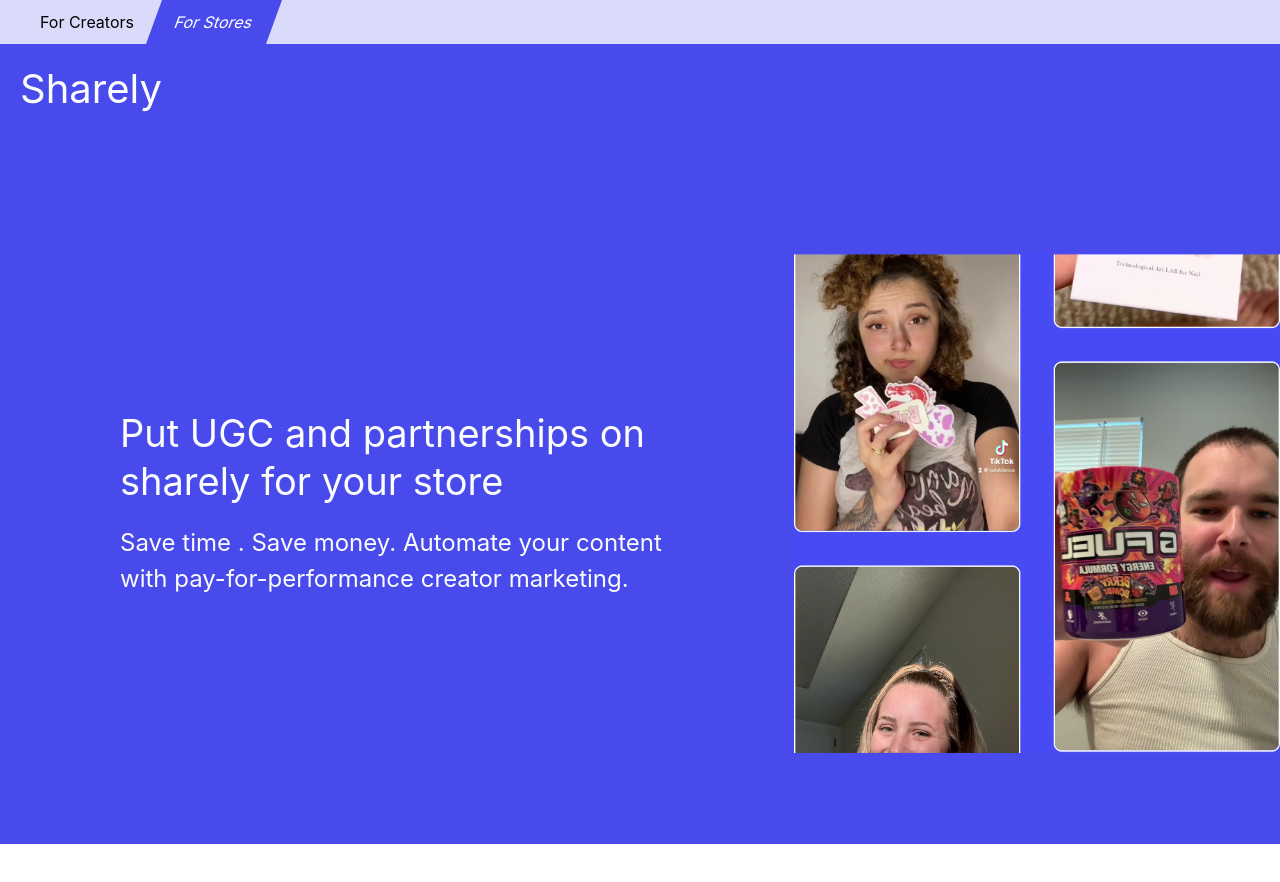
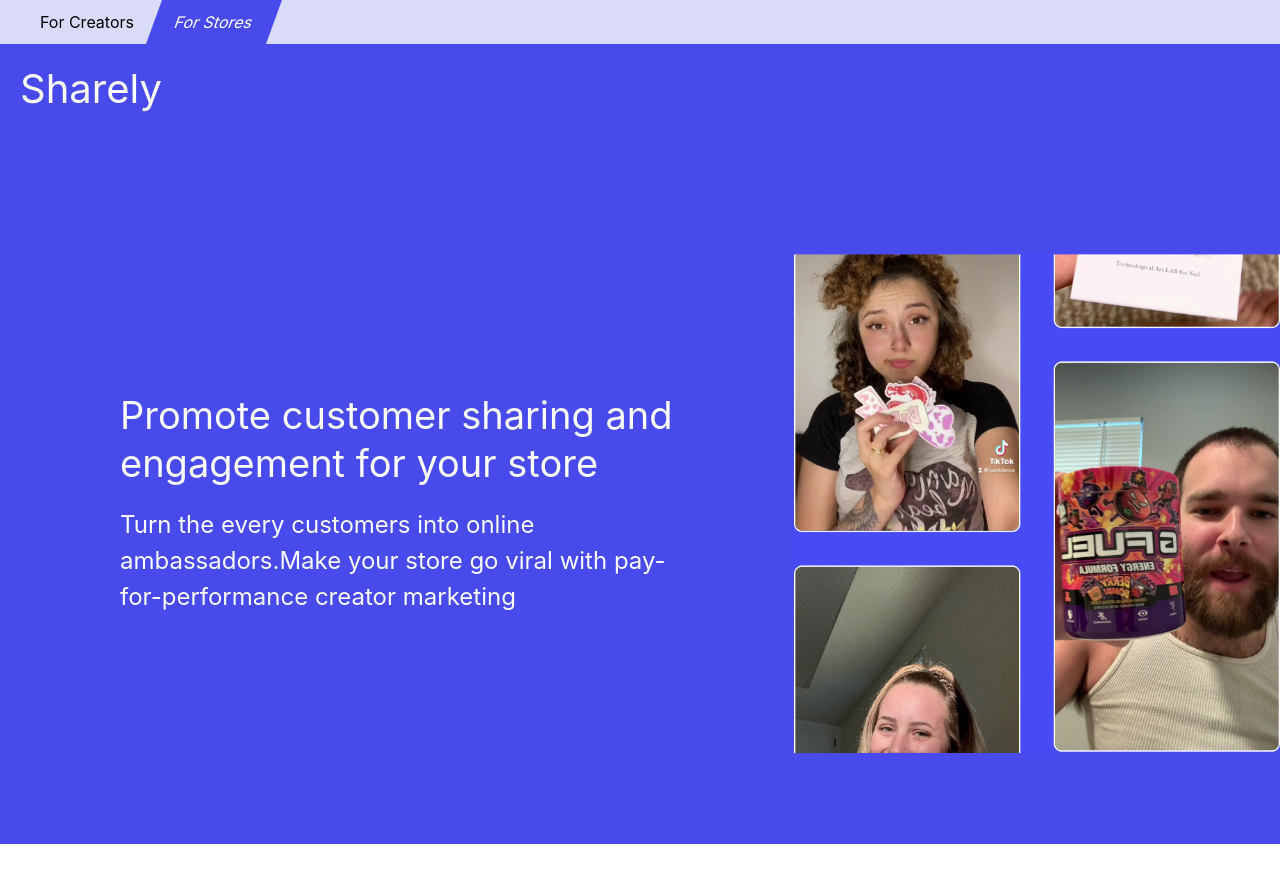
Before and after one commit to AbdullA-Ababakre/sharely, a React (Create React App) app: page / in a window 1280 px wide. Both pictures are taken after a click on the element "For Stores". Shown: the top 882 px of the page. Built offline with nearby package versions, Linux system fonts and the light colour scheme.

Commit message:
fix: store landing page

```diff
--- a/src/pages/Stores/index.jsx
+++ b/src/pages/Stores/index.jsx
@@ -9,8 +9,8 @@ function Stores() {
         <div className={styles.title}>Sharely</div>
         <div className={styles.content}>
           <div className={styles.text}>
-            <div className={styles.sum}>Put UGC and partnerships on sharely for your store</div>
-            <div className={styles.detail}>Save time . Save money. Automate your content with pay-for-performance creator marketing.</div>
+            <div className={styles.sum}>Promote customer sharing and engagement for your store</div>
+            <div className={styles.detail}>Turn the every customers into online ambassadors.Make your store go viral with pay-for-performance creator marketing</div>
           </div>
           <div className={styles.imageWrap}>
             <img className={styles.image} src={TiktokColeection} alt="tiktok" />
```
